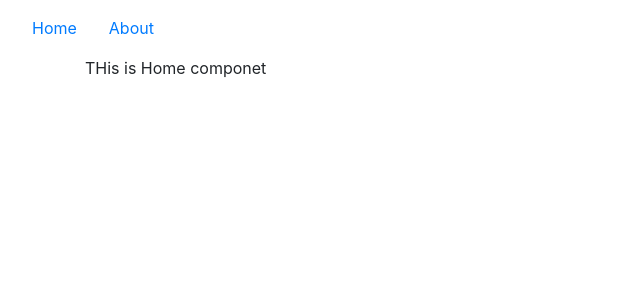
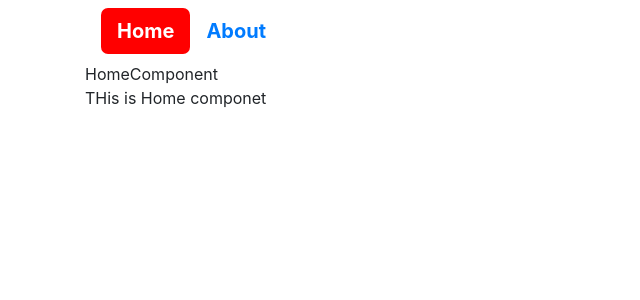
Before and after one commit to nuruzzamanhimel00/14_build_shopping_cart_vue3, a Vue app: page / in a window 1280 px wide. Shown: the top 300 px of the page, without its empty margins (0-640 px from the left). Built offline with nearby package versions, Linux system fonts and the light colour scheme.

Commit message:
navbar is active

```diff
--- a/src/App.vue
+++ b/src/App.vue
@@ -1,17 +1,49 @@
 <template>
  <div>
+
+    <div class="container">
       <div class="navbar">
         <ul class="nav justify-content-center">
           <li class="nav-item">
-          <router-link :to="{ name: 'HomeComponent'}" class="nav-link">Home</router-link>
+            <router-link :to="{ name: 'HomeComponent'}" class="nav-link"
+              :class="[$route.name == 'HomeComponent' ? 'active' : '']"
+            >Home</router-link>
           </li>
           <li class="nav-item">
-          <router-link :to="{ name: 'AboutComponent'}" class="nav-link">About</router-link>
+            <router-link :to="{ name: 'AboutComponent'}" class="nav-link"
+             :class="[$route.name == 'AboutComponent' ? 'active' : '']"
+            >About</router-link>
           </li>
         </ul>
       </div>
-    <div class="container">
+        {{ $route.name }}
       <router-view></router-view>
     </div>
  </div>
 </template>
+
+<style lang="css">
+  html, body{
+    margin: 0px;
+    padding: 0px;
+    overflow-x: hidden ;
+  }
+  .nav-item a.nav-link{
+    font-weight: bold;
+    text-decoration: none;
+    font-size: 20px;
+  }
+  .nav-item a.nav-link.active{
+    font-weight: bold;
+    text-decoration: none;
+    font-size: 20px;
+    background: red none repeat scroll 0% 0%;
+    background-color: red;
+    background-image: none;
+    color: #fff;
+    border-radius: 7px;
+    --darkreader-inline-bgcolor: #cc0000;
+    --darkreader-inline-bgimage: none;
+    --darkreader-inline-color: #e8e6e3;
+  }
+</style>
```
Lines whose indentation alone changed are shown as unchanged.
